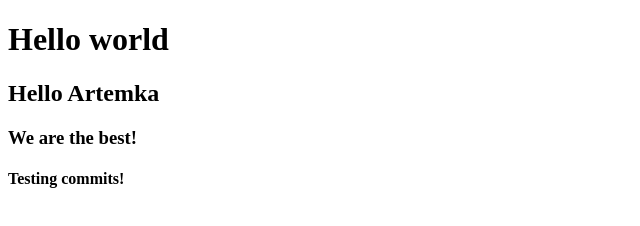
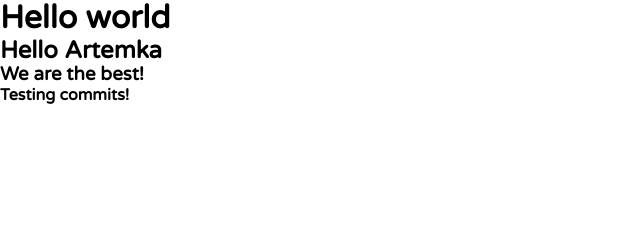
Before and after one commit to Xdecent0/filmify, a plain HTML site: page index.html in a window 1280 px wide. Shown: the whole page, without its empty margins (0-640 px from the left). Drawn offline with Linux system fonts and the light colour scheme.

Commit message:
basic stuff

```diff
--- a/index.css
+++ b/index.css
@@ -0,0 +1,8 @@
+@import url("./styles/variables.css");
+@import url("./styles/normilize.css");
+
+body {
+    font-family: var(--main-font), serif;
+    font-weight: 700;
+    font-style: normal;
+}
--- a/index.html
+++ b/index.html
@@ -3,6 +3,10 @@
 <head>
     <meta charset="UTF-8">
     <meta name="viewport" content="width=device-width, initial-scale=1.0">
+    <link rel="preconnect" href="https://fonts.googleapis.com">
+    <link rel="preconnect" href="https://fonts.gstatic.com" crossorigin>
+    <link href="https://fonts.googleapis.com/css2?family=Comfortaa:wght@300..700&family=Varela+Round&display=swap" rel="stylesheet">
+    <link rel="stylesheet" href="./index.css">
     <title>Filmify</title>
 </head>
 <body>
--- a/styles/normilize.css
+++ b/styles/normilize.css
@@ -11,6 +11,8 @@ https://serp.co/tools/css-reset/
     margin: 0px;
     padding: 0px;
 }
+
+
 /**
  * 1. Correct the line height in all browsers.
  * 2. Prevent adjustments of font size after orientation changes in iOS.
@@ -47,7 +49,6 @@ https://serp.co/tools/css-reset/
 
   h1 {
     font-size: 2em;
-    margin: 0.67em 0;
   }
 
   /* Grouping content
--- a/styles/variables.css
+++ b/styles/variables.css
@@ -12,7 +12,7 @@
     --light-fourth-color: #1e4378;
 
     /* fonts */
-
+    --main-font: "Varela Round";
     /* font-sizes */
 
     /* animations */
```
